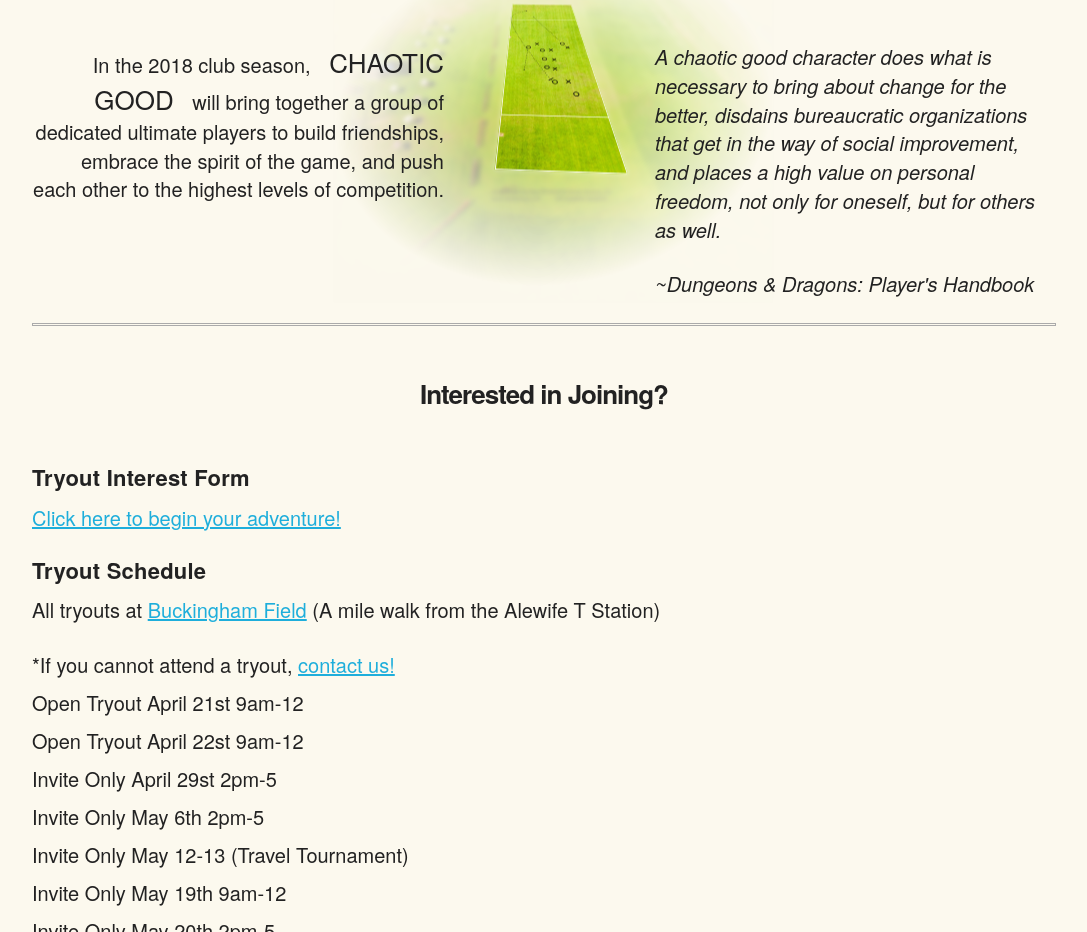
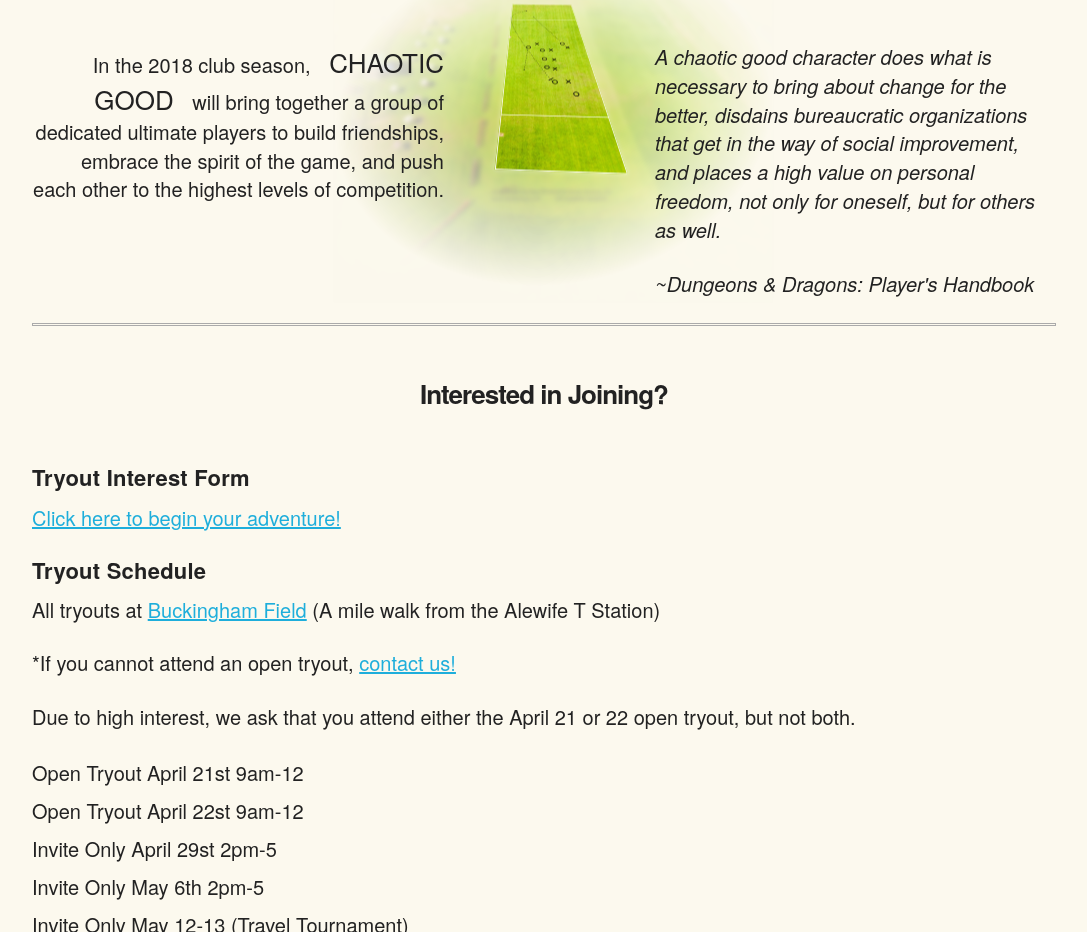
Before and after one commit to asivitz/chaoticgoodweb, a plain HTML site: page index.html in a window 1280 px wide. Shown: the part 222-1154 px from the top of the page, without its empty margins (96-1183 px from the left). Drawn offline with Linux system fonts and the light colour scheme; a web font is replaced by a local one.

Commit message:
Update tryout info

```diff
--- a/index.html
+++ b/index.html
@@ -48,8 +48,9 @@
           <a href="https://docs.google.com/forms/d/e/1FAIpQLSf6zAlU6_s-fhTVnaeqyyLcWTKEHbdsTTrezs6QZBQ5UZDQUg/viewform">Click here to begin your adventure!</a>
           <h3>Tryout Schedule</h3>
           <p>All tryouts at <a href="https://goo.gl/maps/JPNGW5Eu3WG2">Buckingham Field</a> (A mile walk from the Alewife T Station)</p>
+          <p>*If you cannot attend an open tryout, <a href="mailto:ChaoticGoodUlti@gmail.com">contact us!</a></p>
+          <p>Due to high interest, we ask that you attend either the April 21 or 22 open tryout, but not both.</p>
           <ul>
-            <li>*If you cannot attend a tryout, <a href="mailto:ChaoticGoodUlti@gmail.com">contact us!</a></li>
             <li>Open Tryout April 21st 9am-12</li>
             <li>Open Tryout April 22st 9am-12</li>
             <li>Invite Only April 29st 2pm-5</li>
```
